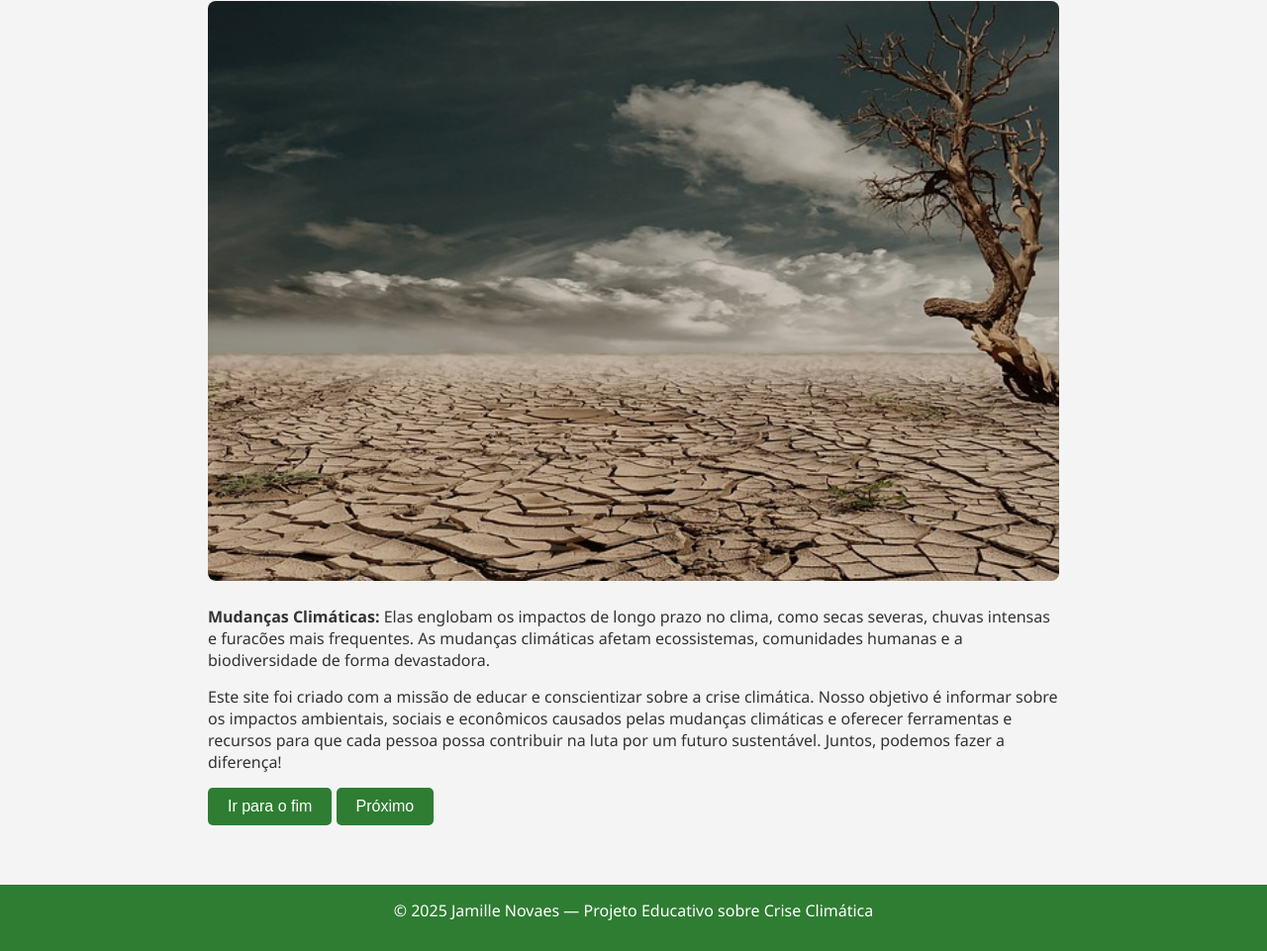
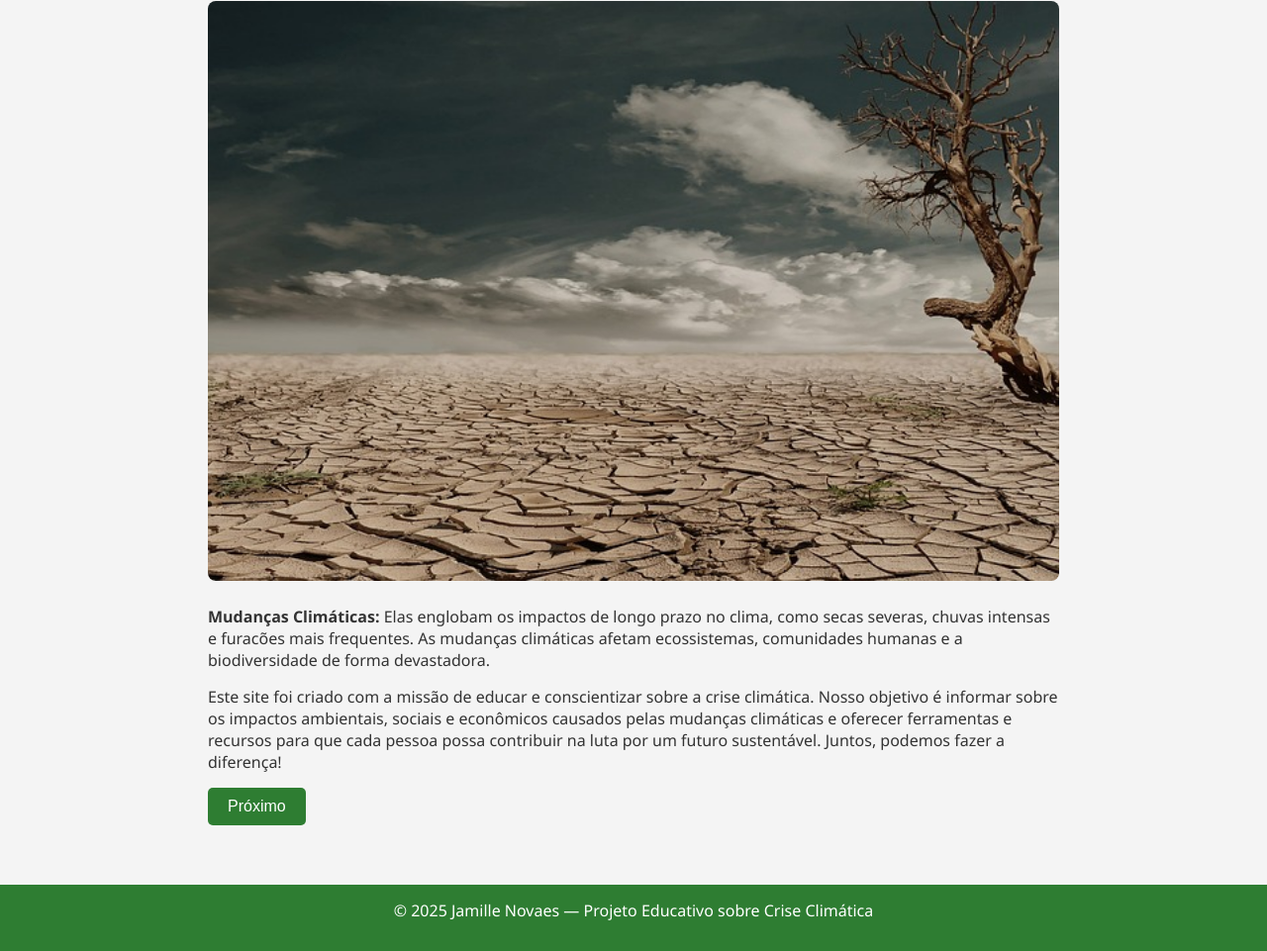
Before and after one commit to devJamille/site-clim-tica, a plain HTML site: page index.html in a window 1280 px wide. Shown: the part 298-1259 px from the top of the page at 99% size. Drawn offline with Linux system fonts and the light colour scheme; a web font is replaced by a local one.

Commit message:
Update index.html

```diff
--- a/index.html
+++ b/index.html
@@ -48,7 +48,6 @@
 </article>
 
 <div class="navegacao">
-        <button onclick="window.location.href='sobre-nos.html';">Ir para o fim</button>
         <button onclick="window.location.href='crise-climatica.html';">Próximo</button>
       </div>
 
```
